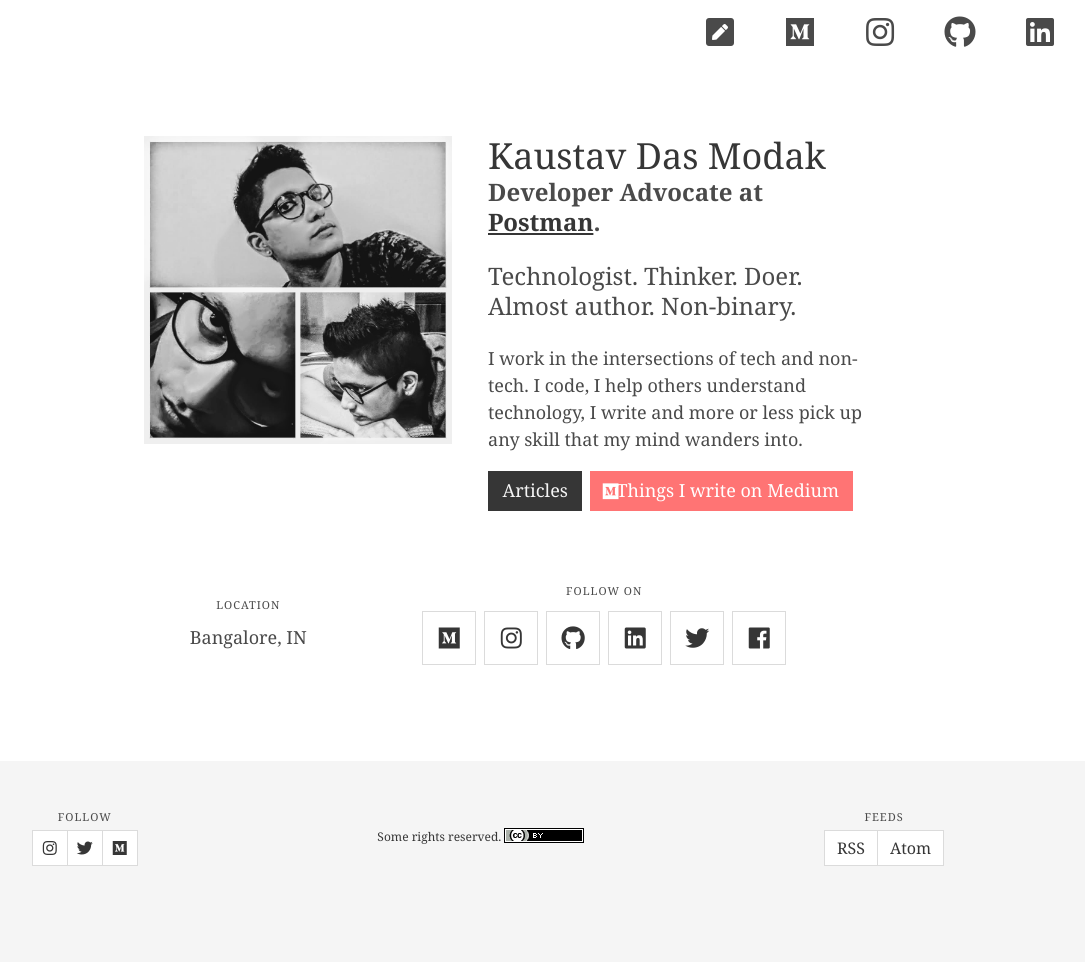
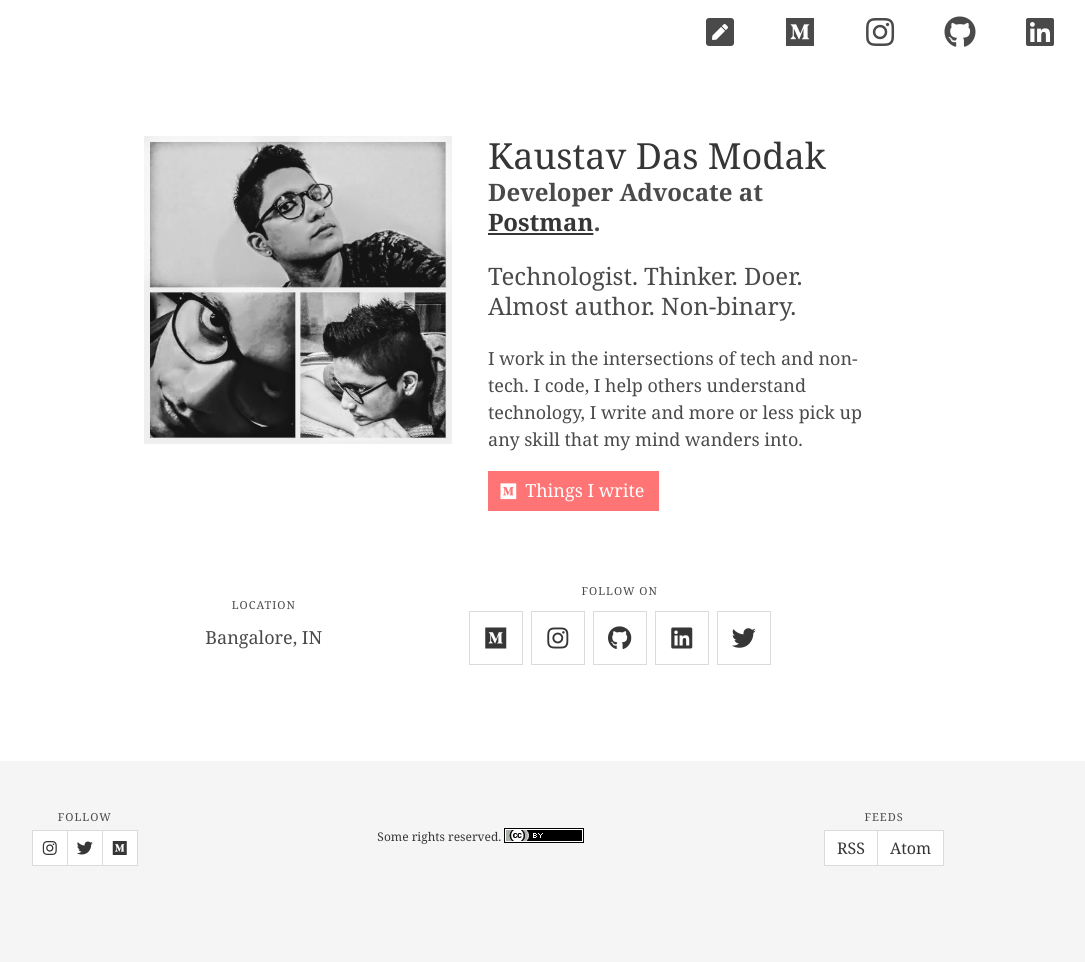
Before and after one commit to kaustavdm/website, a Jekyll site: the page built from index.html, in a window 1280 px wide. Shown: the whole page, without its empty margins (152-1237 px from the left). Built offline with Jekyll 4.4.1, drawn with Linux system fonts in a browser that asks for light colours; nearby versions of some CDN libraries.

Commit message:
Make things simple on the homepage

```diff
--- a/index.html
+++ b/index.html
@@ -28,12 +28,11 @@ redirect_from:
       I work in the intersections of tech and non-tech. I code, I help others understand technology, I write and more or less pick up any skill that my mind wanders into.
     </p>
     <p class="buttons is-centered-mobile">
-      <a class="button is-dark is-medium" href="/blog/">Articles</a>
       <a class="button is-primary is-medium" href="https://medium.com/@kaustavdm">
         <span class="icon is-large">
           <i class="fab fa-medium"></i>
         </span>
-        Things I write on Medium
+        <span>Things I write</span>
       </a>
     </p>
   </div>
@@ -76,11 +75,6 @@ redirect_from:
                 <i class="fab fa-twitter"></i>
               </span>
           </a>
-          <a class="button is-large" href="https://facebook.com/kaustavdm" itemprop="sameAs">
-            <span class="icon is-large">
-              <i class="fab fa-facebook"></i>
-            </span>
-          </a>
         </div>
       </div>
     </div>
```
